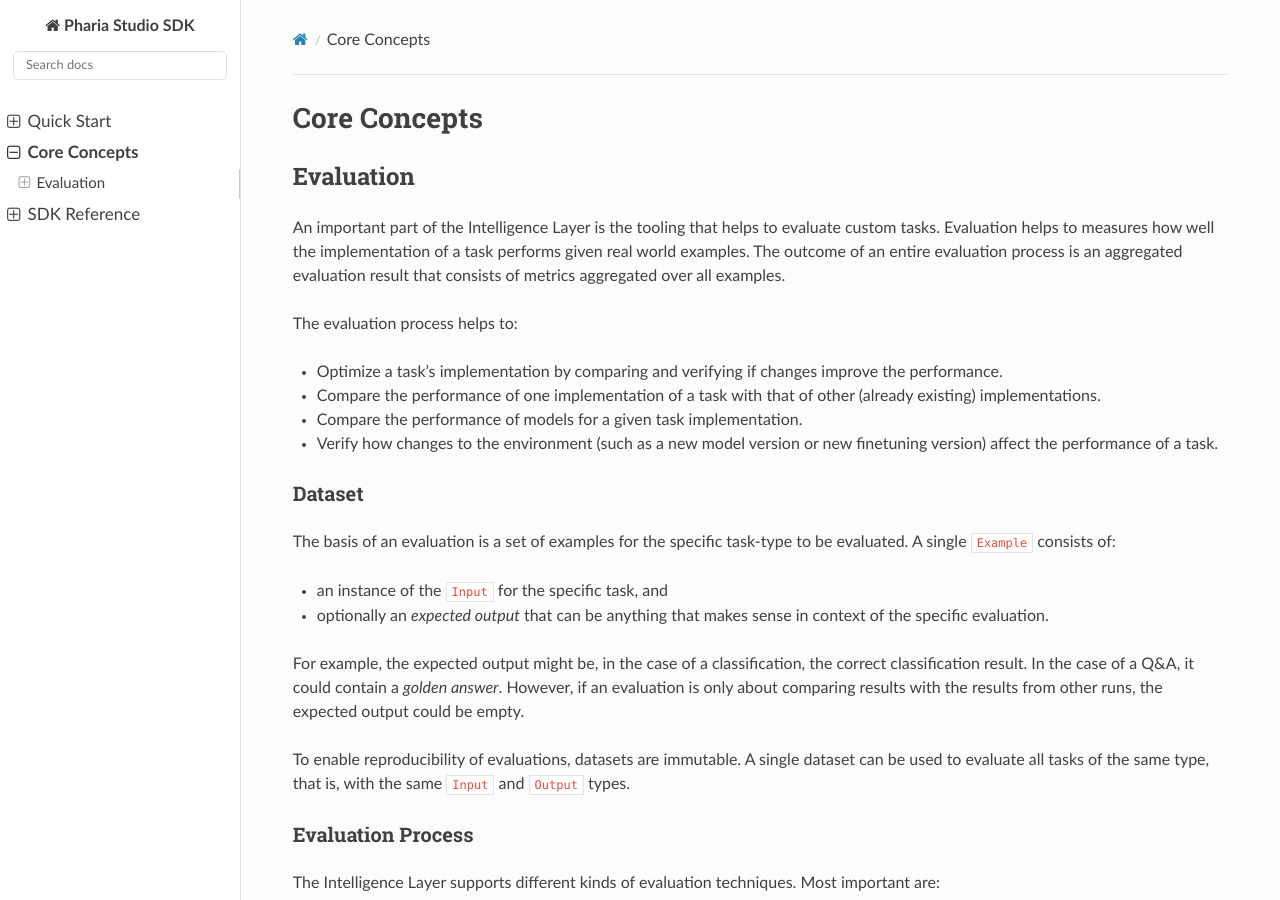
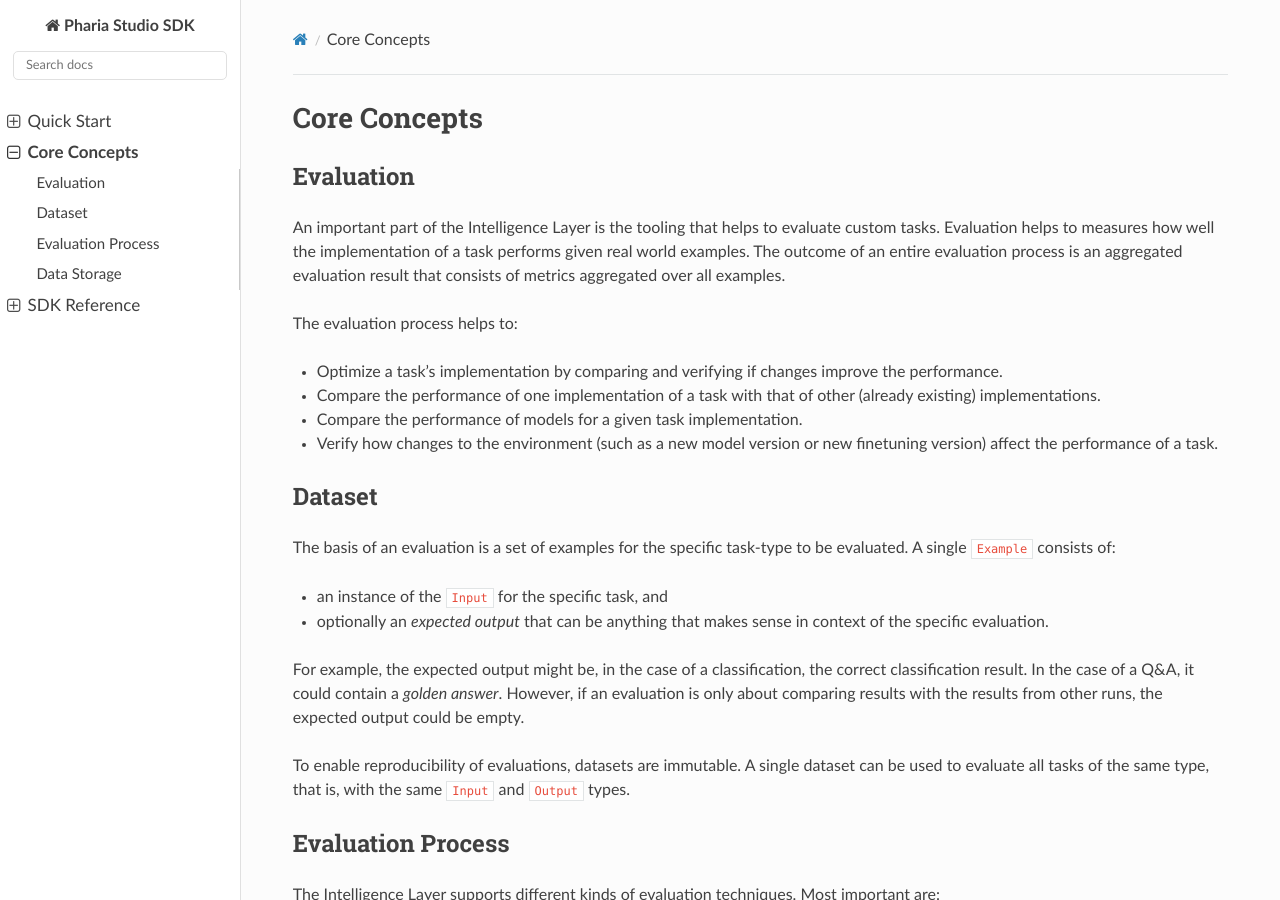
Before and after one commit to Aleph-Alpha/pharia-studio-sdk, a Sphinx documentation site: the page built from docs/source/02-core_concepts.md, in a window 1280 px wide and 900 px high. Built offline with Sphinx 7.4.7 and the Read the Docs theme 3.1.0, drawn with Linux system fonts in a browser that asks for light colours.

Commit message:
docs: remove nested structure in core concepts

```diff
--- a/docs/source/02-core_concepts.md
+++ b/docs/source/02-core_concepts.md
@@ -11,7 +11,7 @@
 - Compare the performance of models for a given task implementation.
 - Verify how changes to the environment (such as a new model version or new finetuning version) affect the performance of a task.
 
-### Dataset
+## Dataset
 
 The basis of an evaluation is a set of examples for the specific task-type to be evaluated. A single `Example` consists of:
 
@@ -22,7 +22,7 @@
 
 To enable reproducibility of evaluations, datasets are immutable. A single dataset can be used to evaluate all tasks of the same type, that is, with the same `Input` and `Output` types.
 
-### Evaluation Process
+## Evaluation Process
 
 The Intelligence Layer supports different kinds of evaluation techniques. Most important are:
 
@@ -49,7 +49,7 @@
 - "Custom Logic" lists abstract classes that need to be implemented with the custom logic.
 - "Repository" lists abstract classes for storing intermediate results. The Intelligence Layer provides different implementations for these. See the next section for details.
 
-### Data Storage
+## Data Storage
 
 During an evaluation process a lot of intermediate data is created before the final aggregated result can be produced. To avoid repeating expensive computations if new results are to be produced based on previous ones, all intermediate results are persisted. To do this, the different executor classes use the following repositories:
 
```
